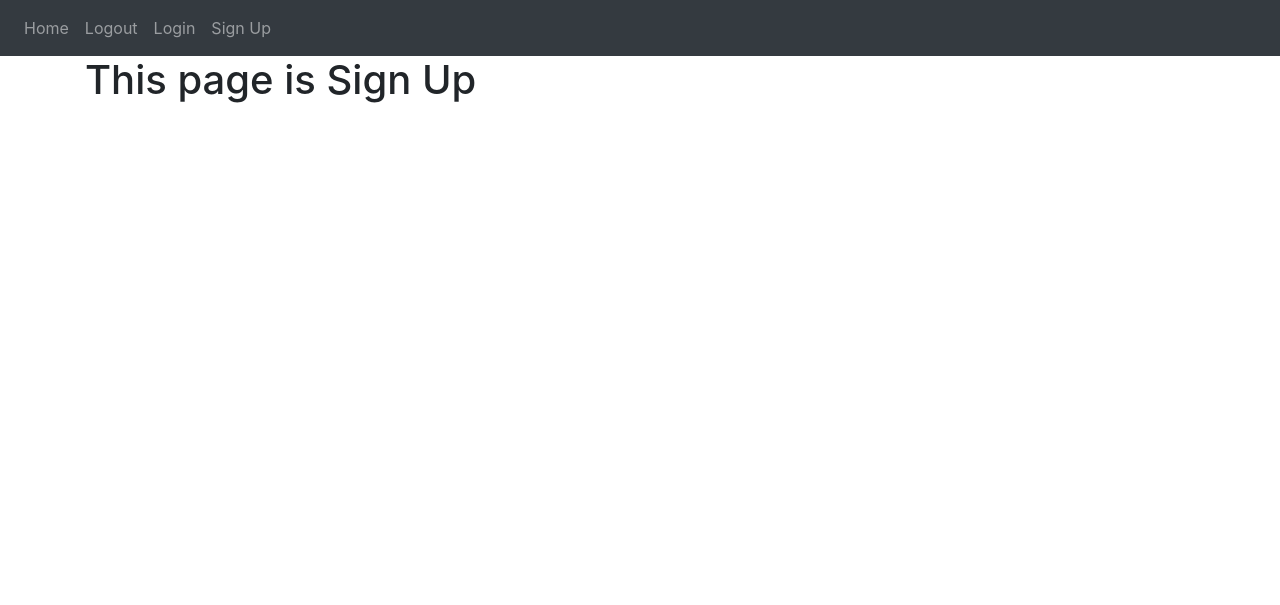
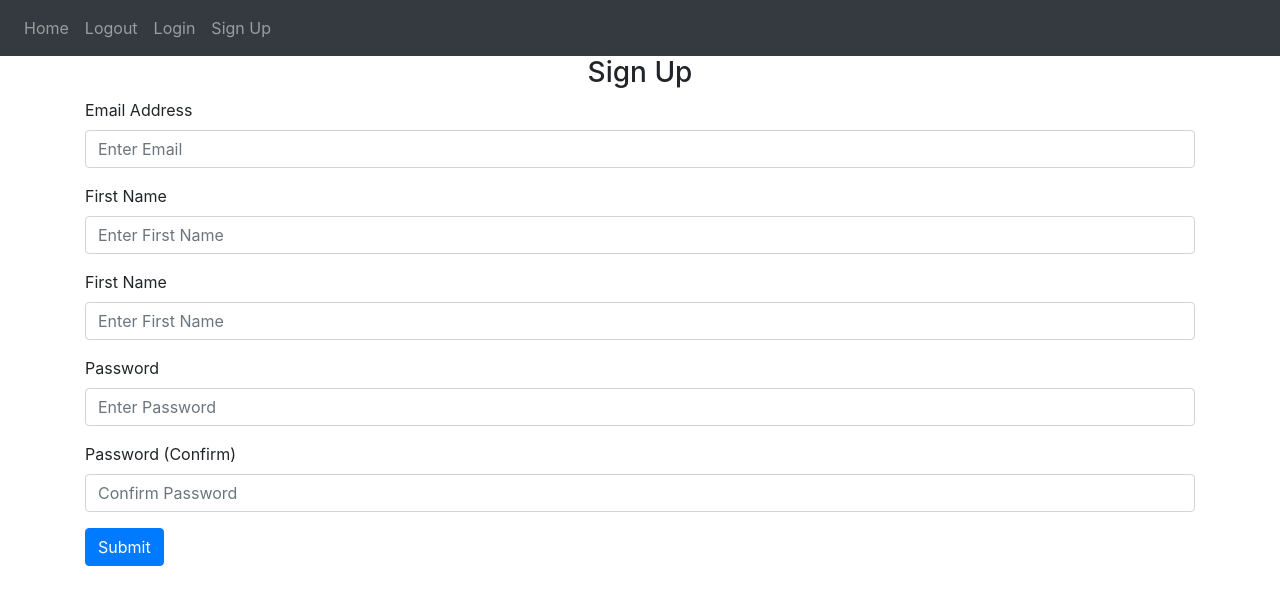
Before and after one commit to kemal8/Task-Listing-Web-App-Python, a Flask app: page /sign-up in a window 1280 px wide. Shown: the top 605 px of the page. Run offline with Flask 3, Linux system fonts and the light colour scheme; some libraries are stand-ins or nearby versions.

Commit message:
sign up html page

```diff
--- a/website/templates/sign_up.html
+++ b/website/templates/sign_up.html
@@ -1,2 +1,52 @@
 {% extends "base.html" %} {% block title %}Sign Up{% endblock %}
-{% block content %} <h1>This page is Sign Up</h1> {% endblock %}
+{% block content %}
+<form method="POST">
+    <h3 align="center">Sign Up </h3>
+    <div class="form-group">
+        <label for="email">Email Address</label>
+        <input
+            type="email"
+            class="form-control"
+            id="email"
+            name="email"
+            placeholder="Enter Email">
+    </div>
+    <div class="form-group">
+        <label for="email">First Name</label>
+        <input
+            type="text"
+            class="form-control"
+            id="firstName"
+            name="firstName"
+            placeholder="Enter First Name">
+    </div>
+    <div class="form-group">
+        <label for="email">First Name</label>
+        <input
+            type="text"
+            class="form-control"
+            id="firstName"
+            name="firstName"
+            placeholder="Enter First Name">
+    </div>
+    <div class="form-group">
+        <label for="email">Password</label>
+        <input
+            type="password"
+            class="form-control"
+            id="password1"
+            name="password1"
+            placeholder="Enter Password">
+    </div>
+    <div class="form-group">
+        <label for="email">Password (Confirm)</label>
+        <input
+            type="password"
+            class="form-control"
+            id="password2"
+            name="password2"
+            placeholder="Confirm Password">
+    </div>
+    <button type="submit" class="btn btn-primary">Submit</button>
+</form>
+{% endblock %}
```
